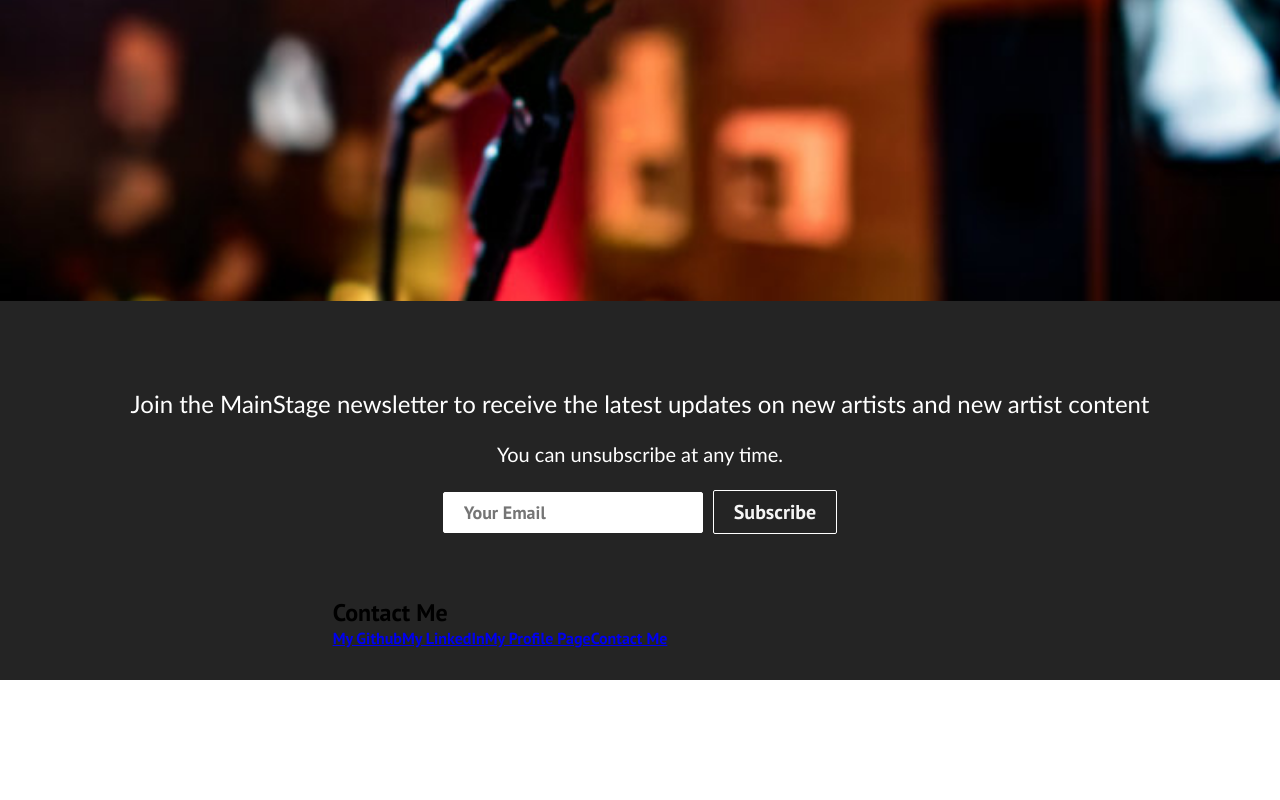
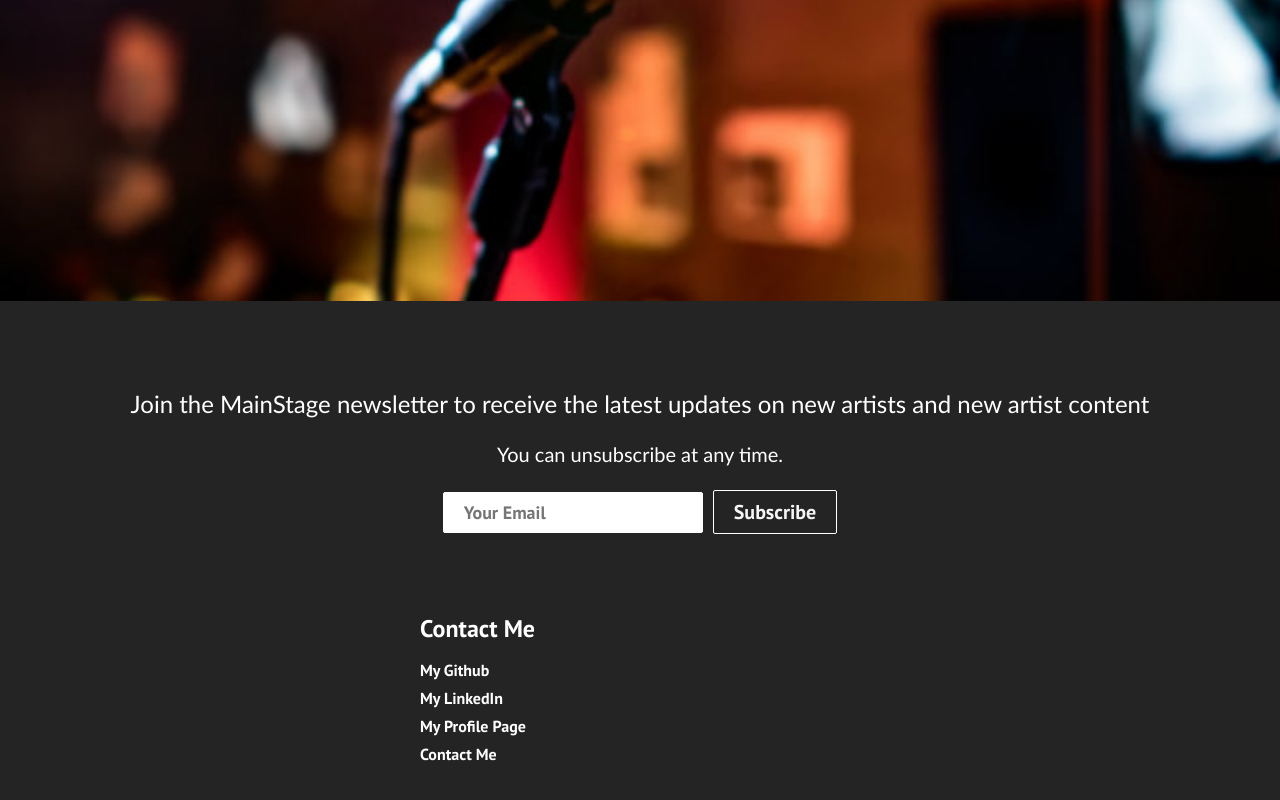
Before and after one commit to tayphill13/mainstage-proto, a React (Create React App) app: page /sign-up in a window 1280 px wide. Shown: the part 504-1304 px from the top of the page. Before the commit the page ends 1184 px from the top, so only its background shows below. Built offline with nearby package versions, Linux system fonts and the light colour scheme.

Commit message:
styling for footer link items of h2 and a

```diff
--- a/src/components/Footer.css
+++ b/src/components/Footer.css
@@ -56,5 +56,25 @@
 }
 
 .footer-link-items {
+  display: flex;
+  flex-direction: column;
+  align-items: flex-start;
+  margin: 16px;
+  text-align: left;
+  width: 160px;
+  box-sizing: border-box;
+}
 
+.footer-link-items h2 {
+  margin-bottom: 16px;
 }
+
+.footer-link-items > h2 {
+  color: #fff;
+}
+
+.footer-link-items a {
+  color: #fff;
+  text-decoration: none;
+  margin-bottom: 0.5rem;;
+}
```
